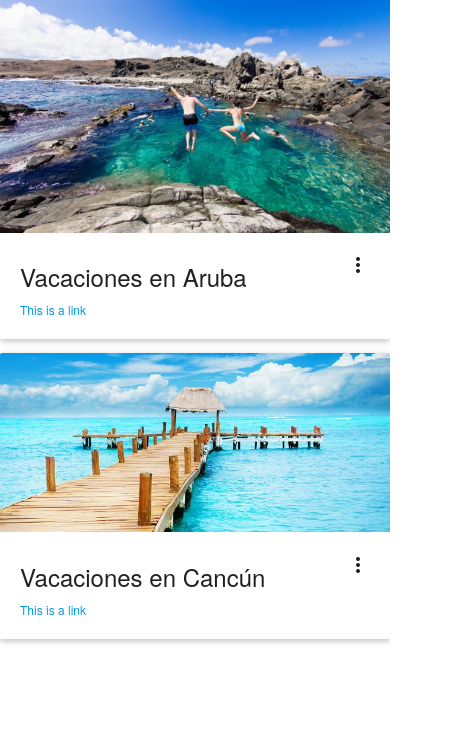
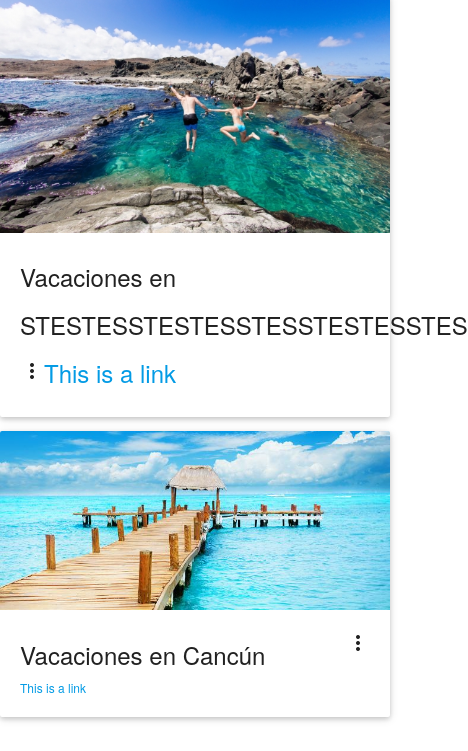
Before and after one commit to klamlis/dable, a plain HTML site: page www/index.html in a window 390 px wide. Shown: the part 116-867 px from the top of the page, 468 px wide, since content can reach past the window. Before the commit the page ends 844 px from the top, so only its background shows below. Drawn offline with Linux system fonts and the light colour scheme; some packages are replaced by stand-ins of ours.

Commit message:
Update index.html

```diff
--- a/www/index.html
+++ b/www/index.html
@@ -89,7 +89,10 @@
         <img class="activator" src="img/aruba.jpeg">
       </div>
       <div class="card-content">
-        <span class="card-title activator grey-text text-darken-4">Vacaciones en Aruba<i class="material-icons right">more_vert</i></span>
+        <span class="card-title activator grey-text text-darken-4">Vacaciones en
+STESTESSTESTESSTESSTESTESSTES
+<!-- For IE9 or below. -->
+<i class="material-icons">&#xE5D4;</i></spanspanspan
         <p><a href="#">This is a link</a></p>
       </div>
       <div class="card-reveal">
```
